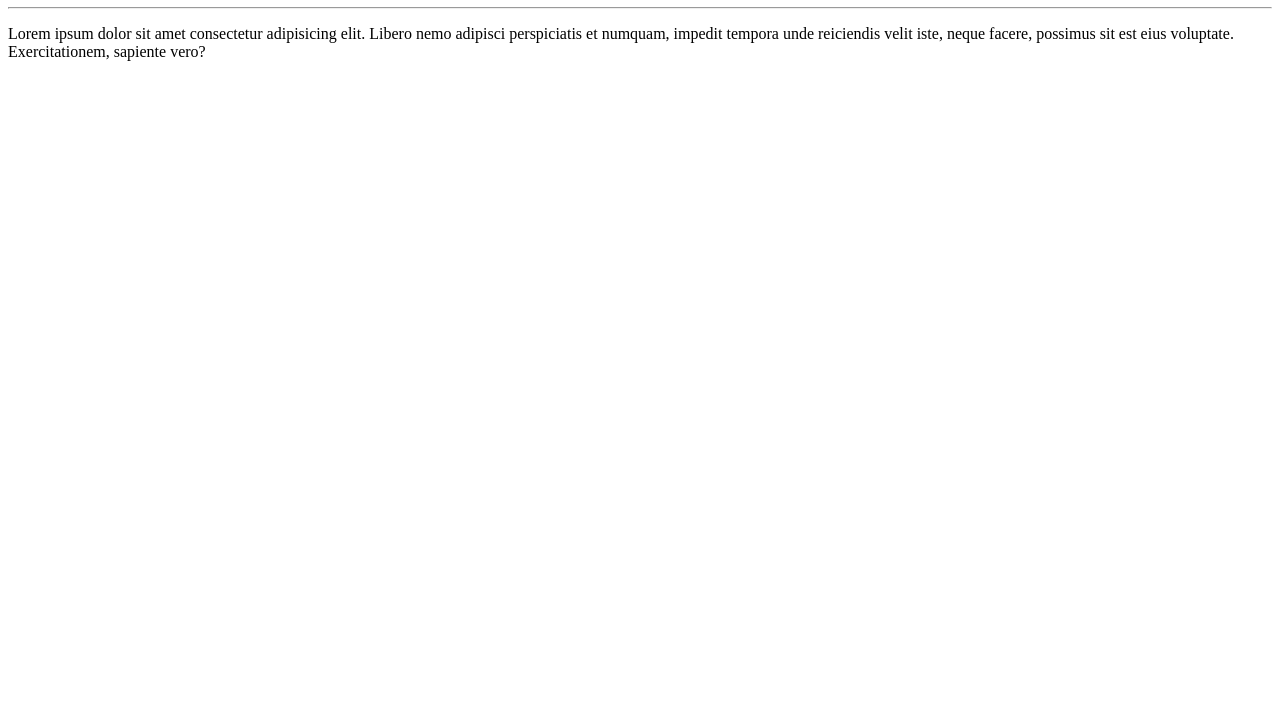
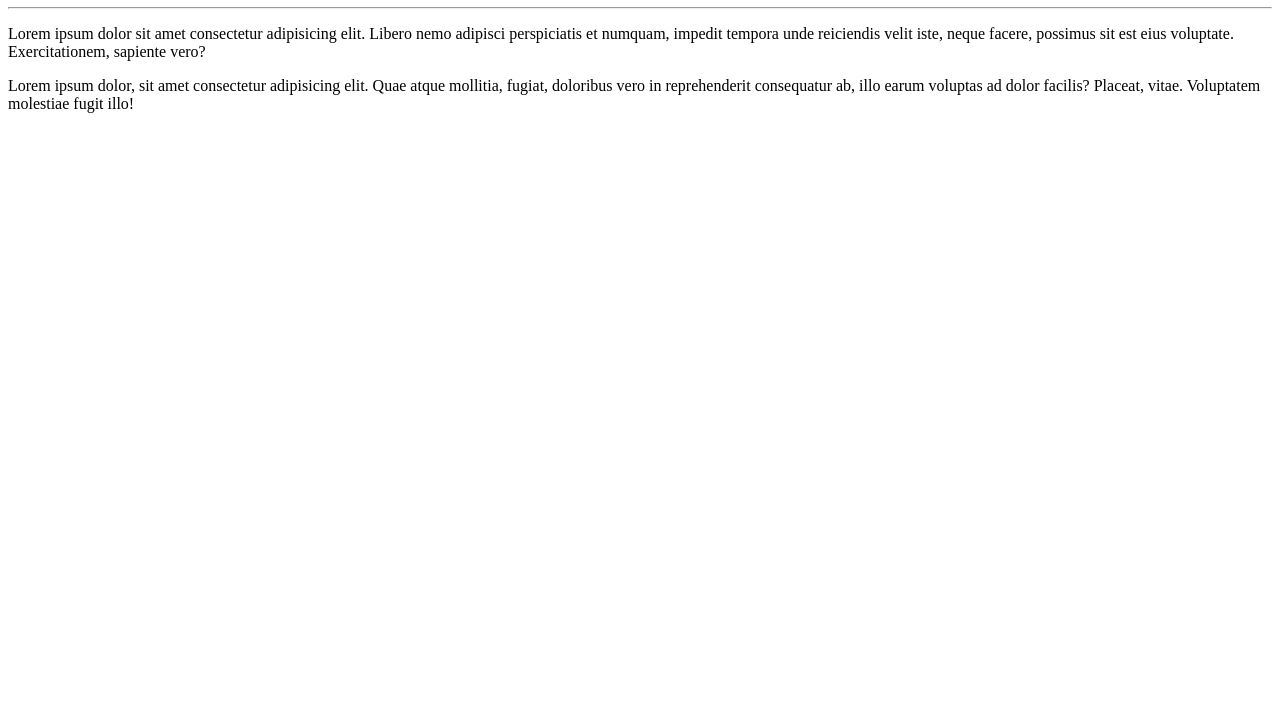
Before and after one commit to Gilson-1994/ol--mundo, a plain HTML site: page site-exemplo/index.html in a window 1280 px wide. Shown: the part 73-800 px from the top of the page. Drawn offline with Linux system fonts and the light colour scheme.

Commit message:
adicionei um parágrafo

```diff
--- a/site-exemplo/index.html
+++ b/site-exemplo/index.html
@@ -9,5 +9,6 @@
     <h1>olá, mundo!</h1>
     <hr>
     <p>Lorem ipsum dolor sit amet consectetur adipisicing elit. Libero nemo adipisci perspiciatis et numquam, impedit tempora unde reiciendis velit iste, neque facere, possimus sit est eius voluptate. Exercitationem, sapiente vero?</p>
+    <p>Lorem ipsum dolor, sit amet consectetur adipisicing elit. Quae atque mollitia, fugiat, doloribus vero in reprehenderit consequatur ab, illo earum voluptas ad dolor facilis? Placeat, vitae. Voluptatem molestiae fugit illo!</p>
 </body>
 </html>
```
